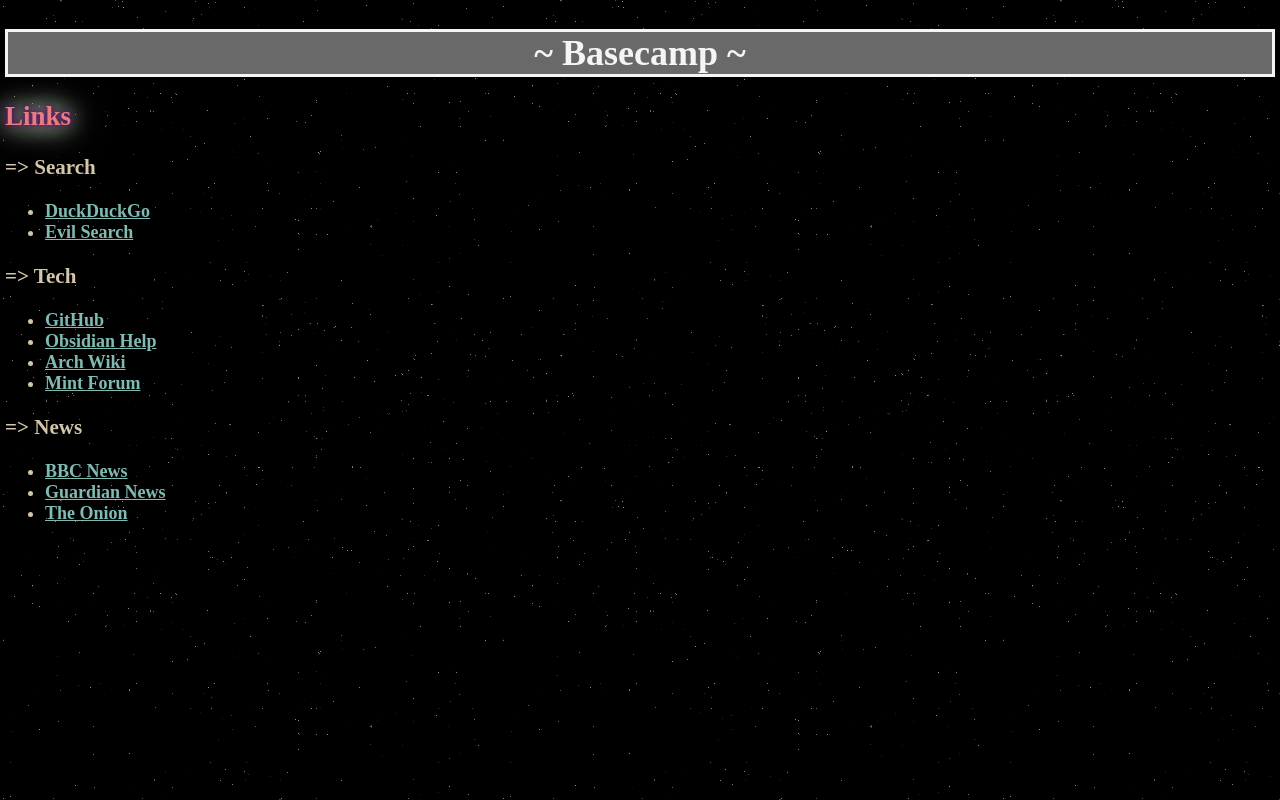
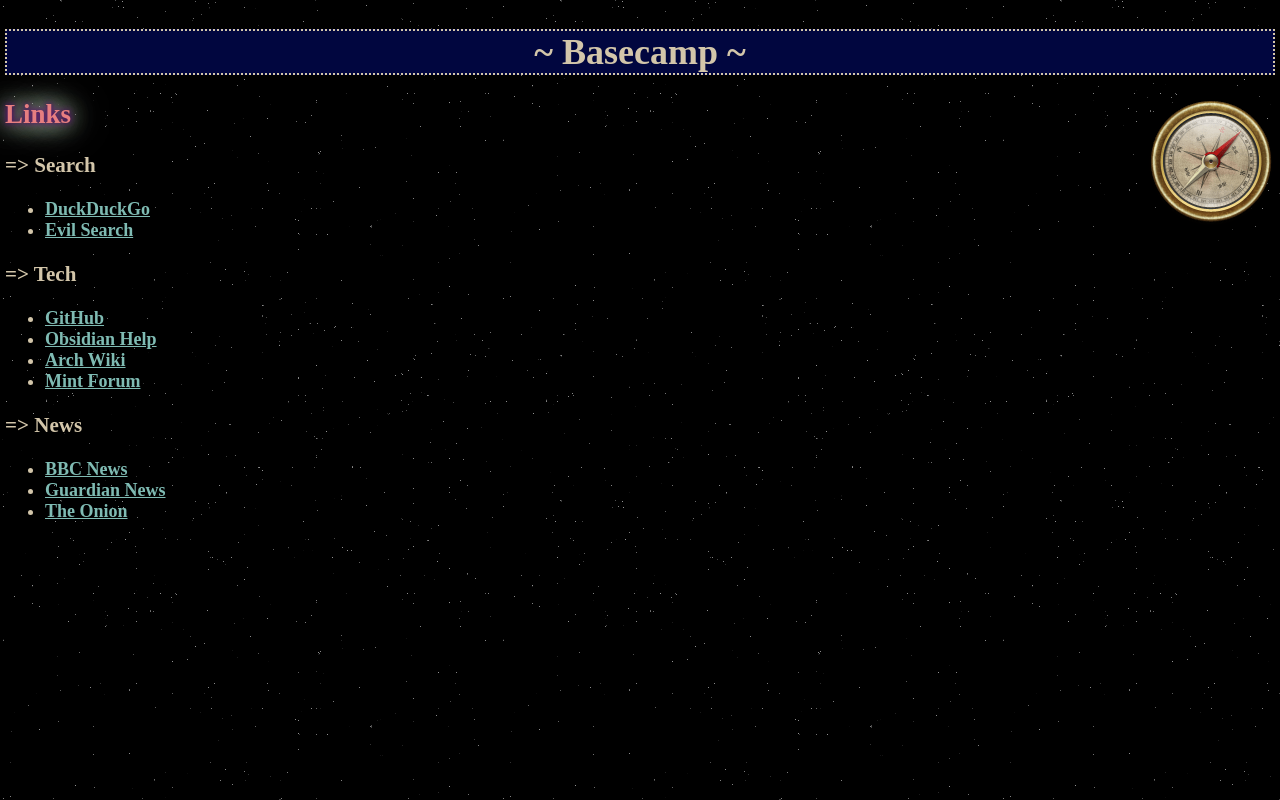
Before and after one commit to ToxicMutantJellyfish/ToxicMutantJellyfish.github.io, a plain HTML site: page index.html in a window 1280 px wide. Drawn offline with Linux system fonts and the light colour scheme.

Commit message:
more tinkering

```diff
--- a/index.html
+++ b/index.html
@@ -17,10 +17,10 @@
 			background-attachment: scroll;
 		}
 		h1 {
-			color: whitesmoke;
+			color: #d3c6aa;
 			text-align: center;
-			border: 3px solid whitesmoke;
-			background-color: dimgrey;
+			border: 2px dotted #d3c6aa;
+			background-color: rgb(1, 6, 63);
 		}
 		h2 {
 			color: #e67e80;
@@ -38,6 +38,7 @@
 </head>
 <body>
 	<h1>~ Basecamp ~</h1>
+	<img src="compass.png" style="float: right;">
 	<h2>Links</h2>
 	<h3>=> Search</h3>
 	<ul>
```
Also changed, not shown: compass.png (added), newspaper.png (added).
